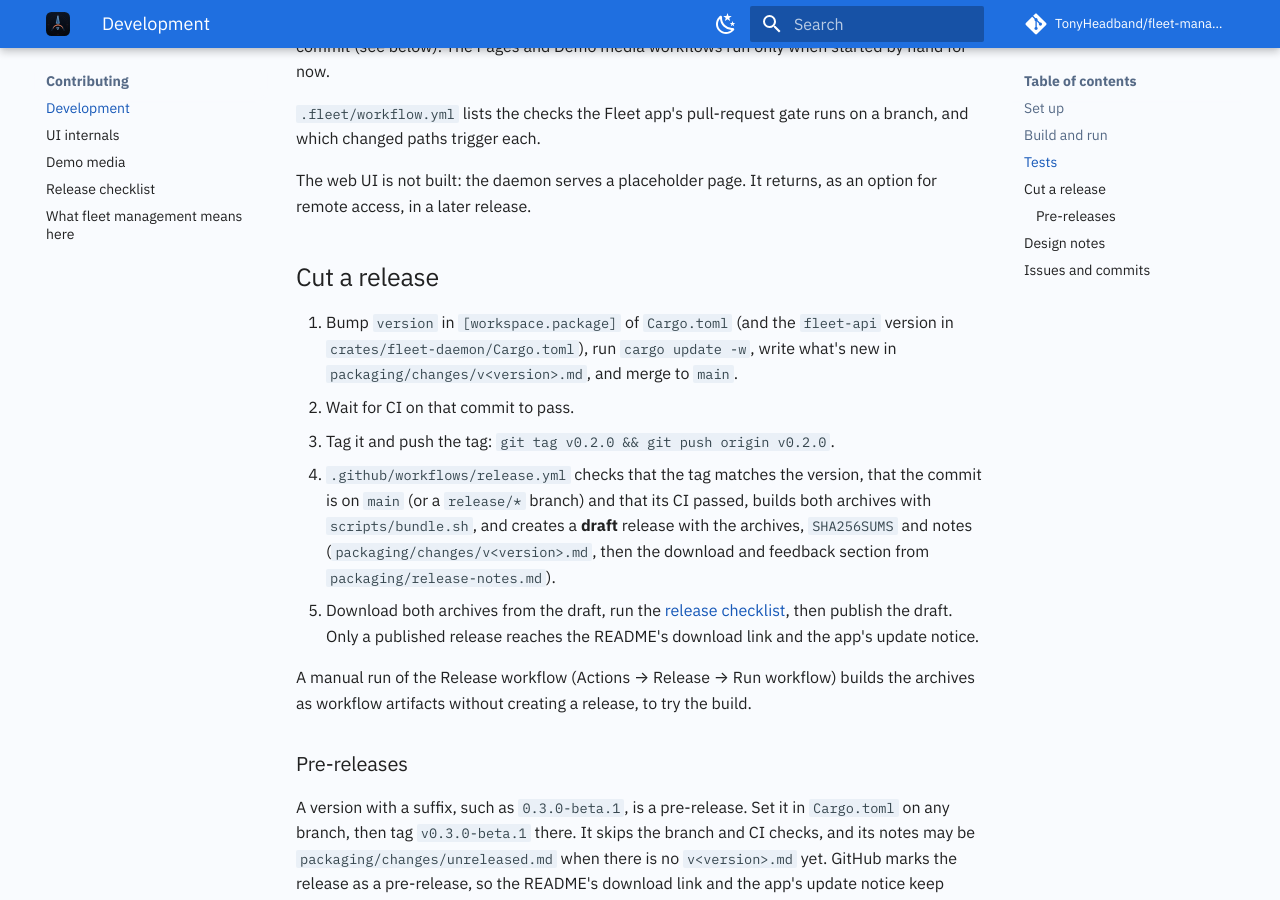
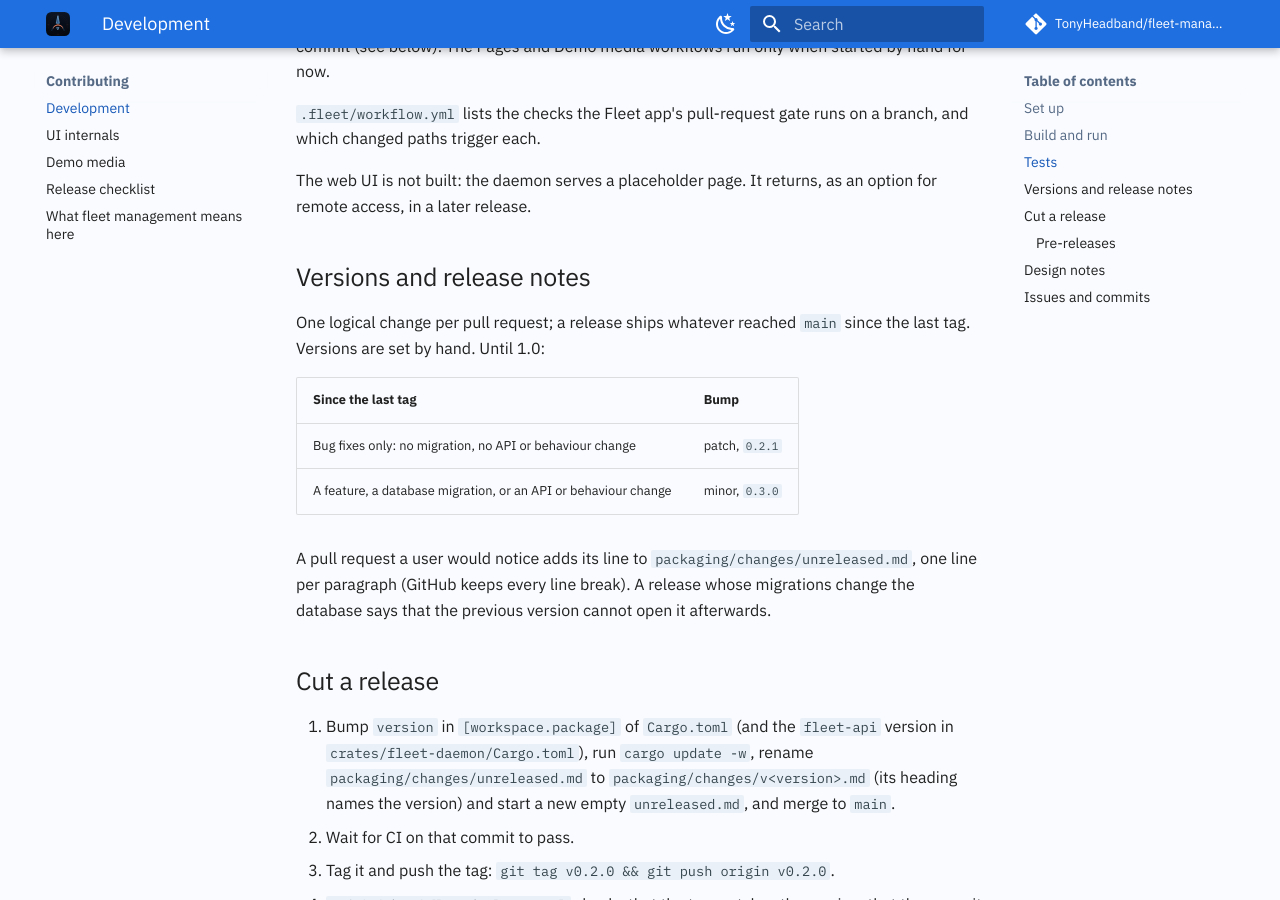
Before and after one commit to TonyHeadband/fleet-manager, an MkDocs documentation site: the page built from docs/contributing/development.md, in a window 1280 px wide and 900 px high, scrolled down 1420 px. Built offline with MkDocs 1.6.1 and Material for MkDocs 9.7.7, drawn with Linux system fonts in a browser that asks for light colours; comment, search, counter and statistics services are not loaded.

Commit message:
docs(release): versions by hand, release notes gathered in unreleased.md
Notes written all at once at release time miss what landed weeks before.
Each user-visible PR now adds its line to packaging/changes/unreleased.md,
which a release renames to v<version>.md; the contributing guide says when a
change bumps the patch or the minor version before 1.0.

Co-Authored-By: Claude Opus 5.5 <noreply@anthropic.com>

```diff
--- a/docs/contributing/development.md
+++ b/docs/contributing/development.md
@@ -58,11 +58,26 @@ trigger each.
 The web UI is not built: the daemon serves a placeholder page. It returns, as an option for remote access, in a
 later release.
 
+## Versions and release notes
+
+One logical change per pull request; a release ships whatever reached `main` since the last tag. Versions are set
+by hand. Until 1.0:
+
+| Since the last tag | Bump |
+| --- | --- |
+| Bug fixes only: no migration, no API or behaviour change | patch, `0.2.1` |
+| A feature, a database migration, or an API or behaviour change | minor, `0.3.0` |
+
+A pull request a user would notice adds its line to `packaging/changes/unreleased.md`, one line per paragraph
+(GitHub keeps every line break). A release whose migrations change the database says that the previous version
+cannot open it afterwards.
+
 ## Cut a release
 
 1. Bump `version` in `[workspace.package]` of `Cargo.toml` (and the `fleet-api` version in
-   `crates/fleet-daemon/Cargo.toml`), run `cargo update -w`, write what's new in
-   `packaging/changes/v<version>.md`, and merge to `main`.
+   `crates/fleet-daemon/Cargo.toml`), run `cargo update -w`, rename `packaging/changes/unreleased.md` to
+   `packaging/changes/v<version>.md` (its heading names the version) and start a new empty `unreleased.md`, and
+   merge to `main`.
 2. Wait for CI on that commit to pass.
 3. Tag it and push the tag: `git tag v0.2.0 && git push origin v0.2.0`.
 4. `.github/workflows/release.yml` checks that the tag matches the version, that the commit is on `main` (or a
```
Also changed, not shown: packaging/changes/unreleased.md (added, +5 -0 lines).
